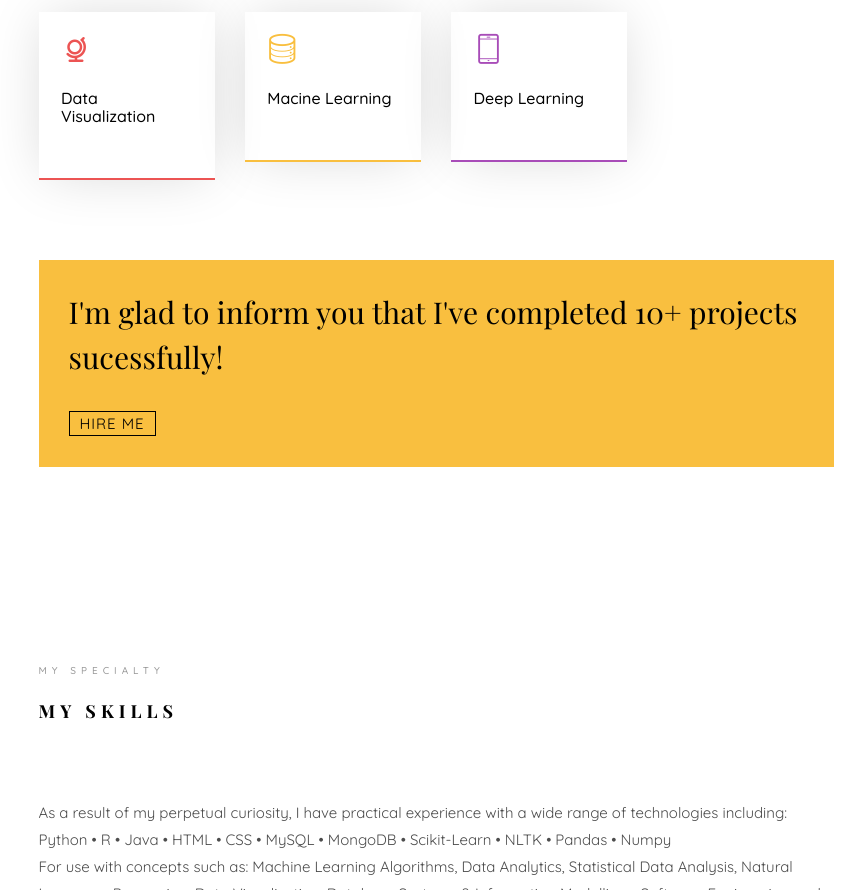
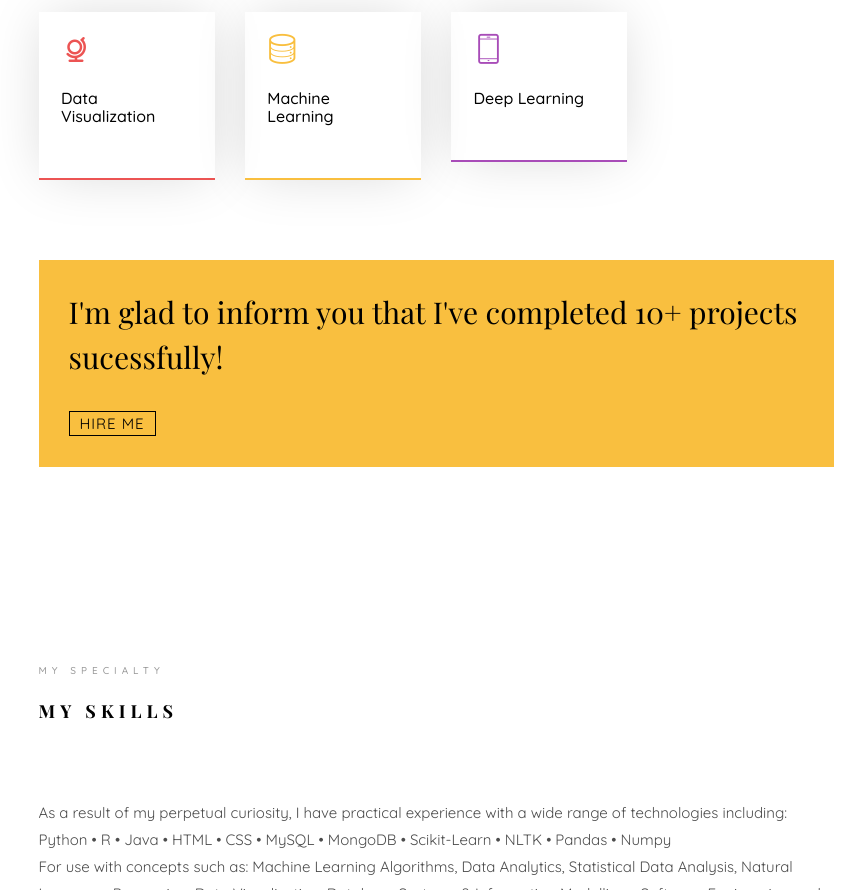
Before and after one commit to acchaka/Portfolio, a plain HTML site: page index.html in a window 1280 px wide. Shown: the part 1281-2171 px from the top of the page, without its empty margins (354-1219 px from the left). Drawn offline with nearby package versions, Linux system fonts and the light colour scheme; files whose address does not match are found by name; a web font is replaced by a local one.

Commit message:
Update index.html

```diff
--- a/index.html
+++ b/index.html
@@ -139,7 +139,7 @@
                                 <div class="col-md-3 animate-box" data-animate-effect="fadeInTop">
                                     <div class="services color-3">
                                         <span class="icon2"><i class="icon-data"></i></span>
-                                        <h3>Macine Learning</h3>
+                                        <h3>Machine Learning</h3>
                                     </div>
                                 </div>
                                 <div class="col-md-3 animate-box" data-animate-effect="fadeInBottom">
```
